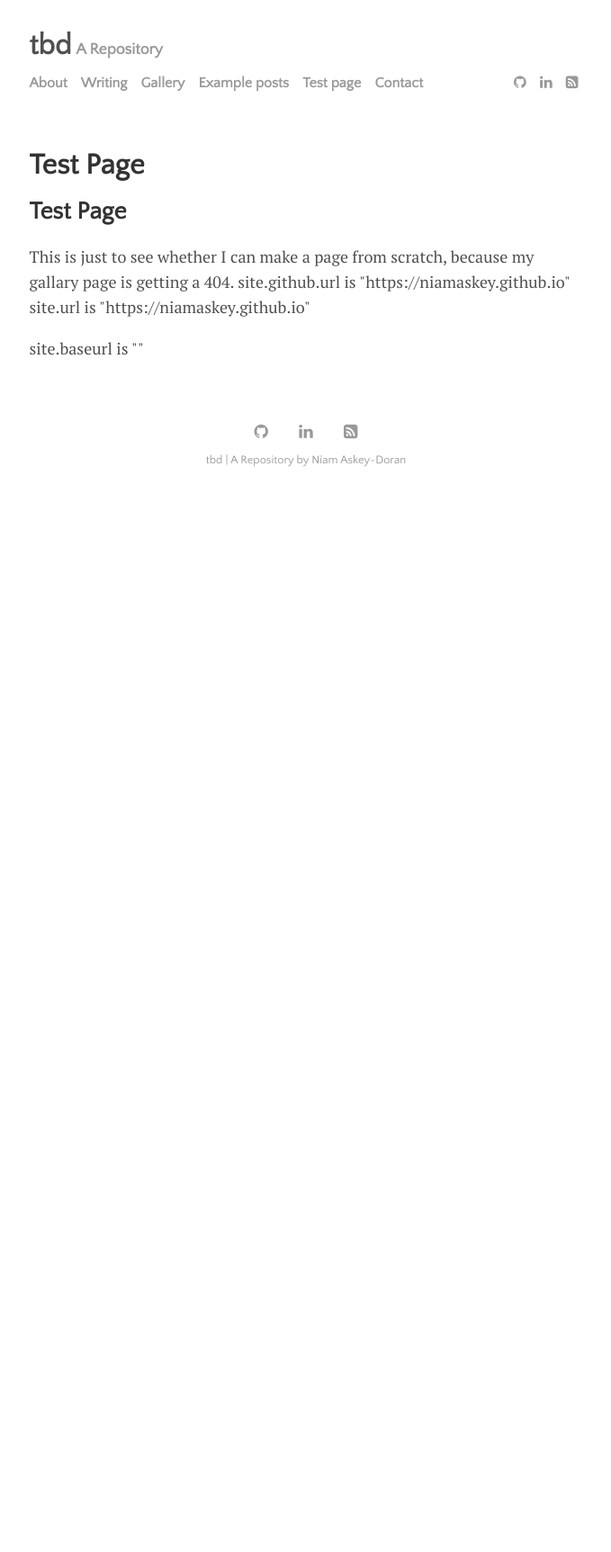
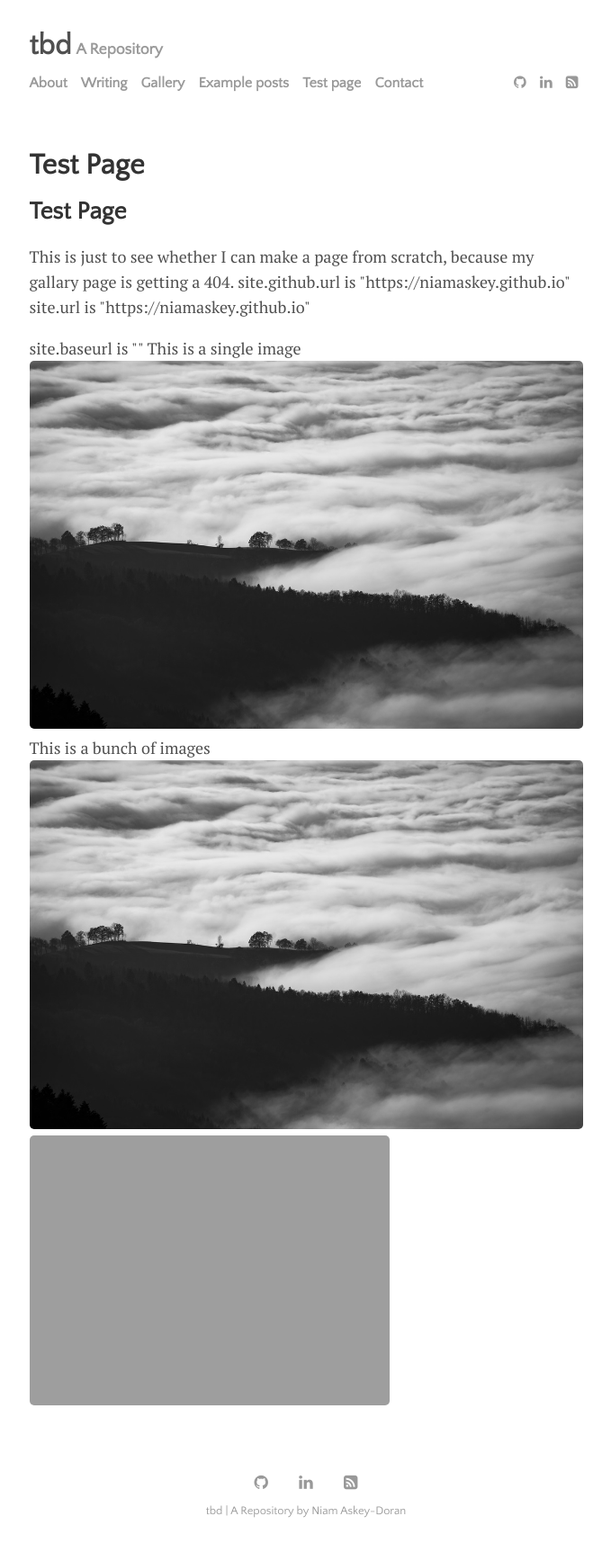
Before and after one commit to niamaskey/niamaskey.github.io, a Jekyll site: the page built from docs/menu/test_page.html, in a window 1280 px wide. Shown: the whole page at 90% size, without its empty margins (300-979 px from the left). Built offline with Jekyll 4.4.1, drawn with Linux system fonts in a browser that asks for light colours; before the commit the page ends 900 px from its top, so only the background shows below that.

Commit message:
small changes

```diff
--- a/docs/menu/test_page.html
+++ b/docs/menu/test_page.html
@@ -2,6 +2,16 @@
 layout: page
 title: Test Page
 permalink: /test_page
+header-img: "img/gallery-bg.jpg"
+images:
+ - image_path: /gallery/albums/alb01.jpg
+   gallery-folder: /gallery/gallery01/
+   gallery-name: gallery1
+   gallery-date: July 2015
+ - image_path: /gallery/albums/alb02.jpg
+   gallery-folder: /gallery/gallery02/
+   gallery-name: gallery2
+   gallery-date: June 2015
 ---
 
 <body class="gallery">
@@ -16,11 +26,19 @@ permalink: /test_page
 
             site.url is "{{site.url}}"</p>
 
-site.baseurl is "{{site.baseurl}}"
+            site.baseurl is "{{site.baseurl}}"
+
+            This is a single image
+            <img src="{{ site.url }}/gallery/albums/alb01.jpg">
+
+             This is a bunch of images
+
             <div class="gallery masonry-gallery">
 
                 {% for image in page.images %}
-                <img src="../gallery/albums/alb01.jpg">
+
+                <img src="{{ site.url }}/{{ image.image_path }}">
+
                 {% endfor %}
             </div>
         </div>
```
